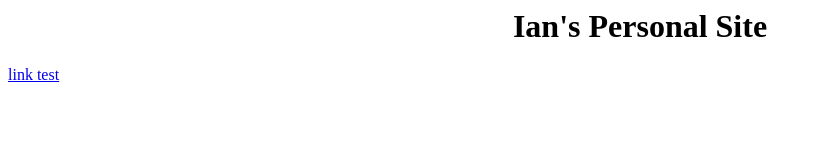
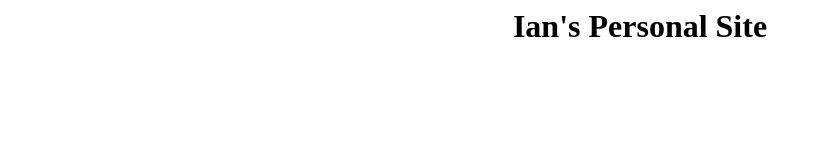
Before and after one commit to defoj10/web, a plain HTML site: page index.html in a window 1280 px wide. Shown: the whole page, without its empty margins (0-822 px from the left). Drawn offline with Linux system fonts and the light colour scheme.

Commit message:
Update index.html

```diff
--- a/index.html
+++ b/index.html
@@ -1,3 +1 @@
 <center><h1>Ian's Personal Site</h1></center>
-
-<a href="test.html">link test</a>
```
